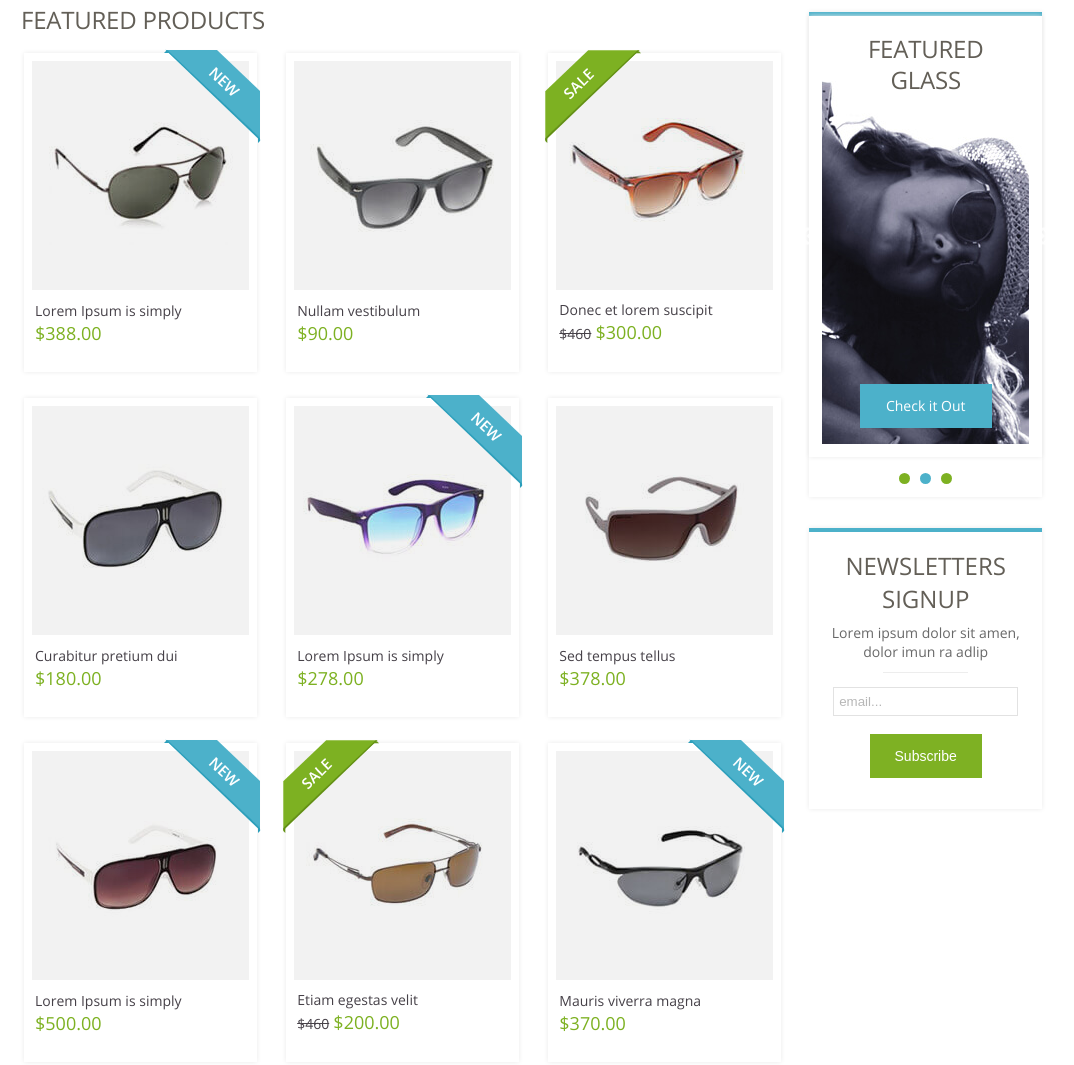
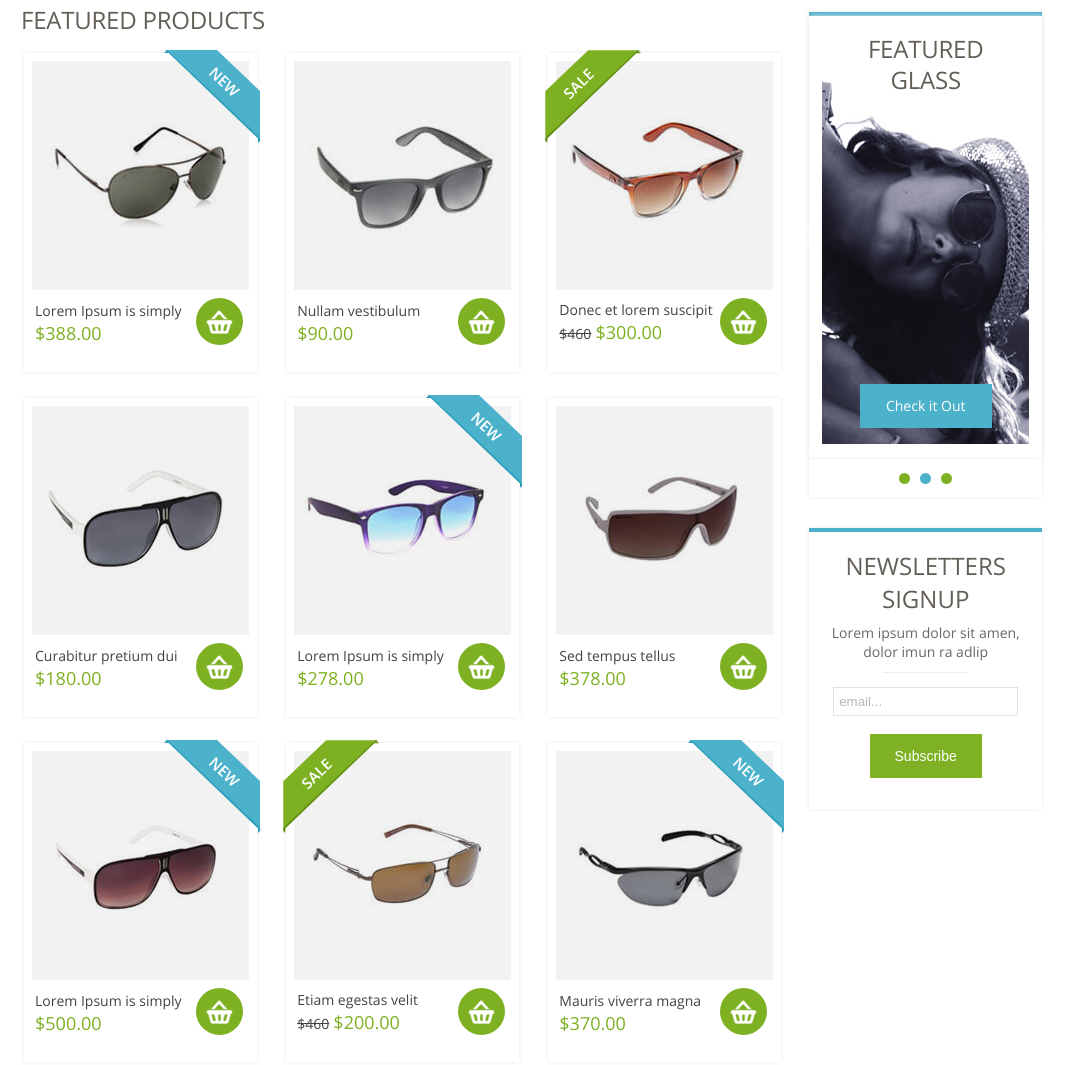
Before and after one commit to EkaterinaTolmach/06_test_maket_in-bl, a plain HTML site: page index.html in a window 1280 px wide. Shown: the part 659-1724 px from the top of the page, without its empty margins (107-1181 px from the left). Drawn offline with Linux system fonts and the light colour scheme; files whose address does not match are found by name.

Commit message:
#fix Подпрвлена иконка добавления в корзину рядом с товаром

```diff
--- a/css/style.css
+++ b/css/style.css
@@ -447,8 +447,9 @@ body {
     display: inline-block;
     width: 47px;
     height: 47px;
+    border-radius: 50%;
     content: "";
-    background: url("../img/ico_add_busket.png") center center no-repeat;
+    background: #7db122 url("../img/ico_add_basket.png") center center no-repeat;
 }
 .product-item__name {
     color: #464148;
```
